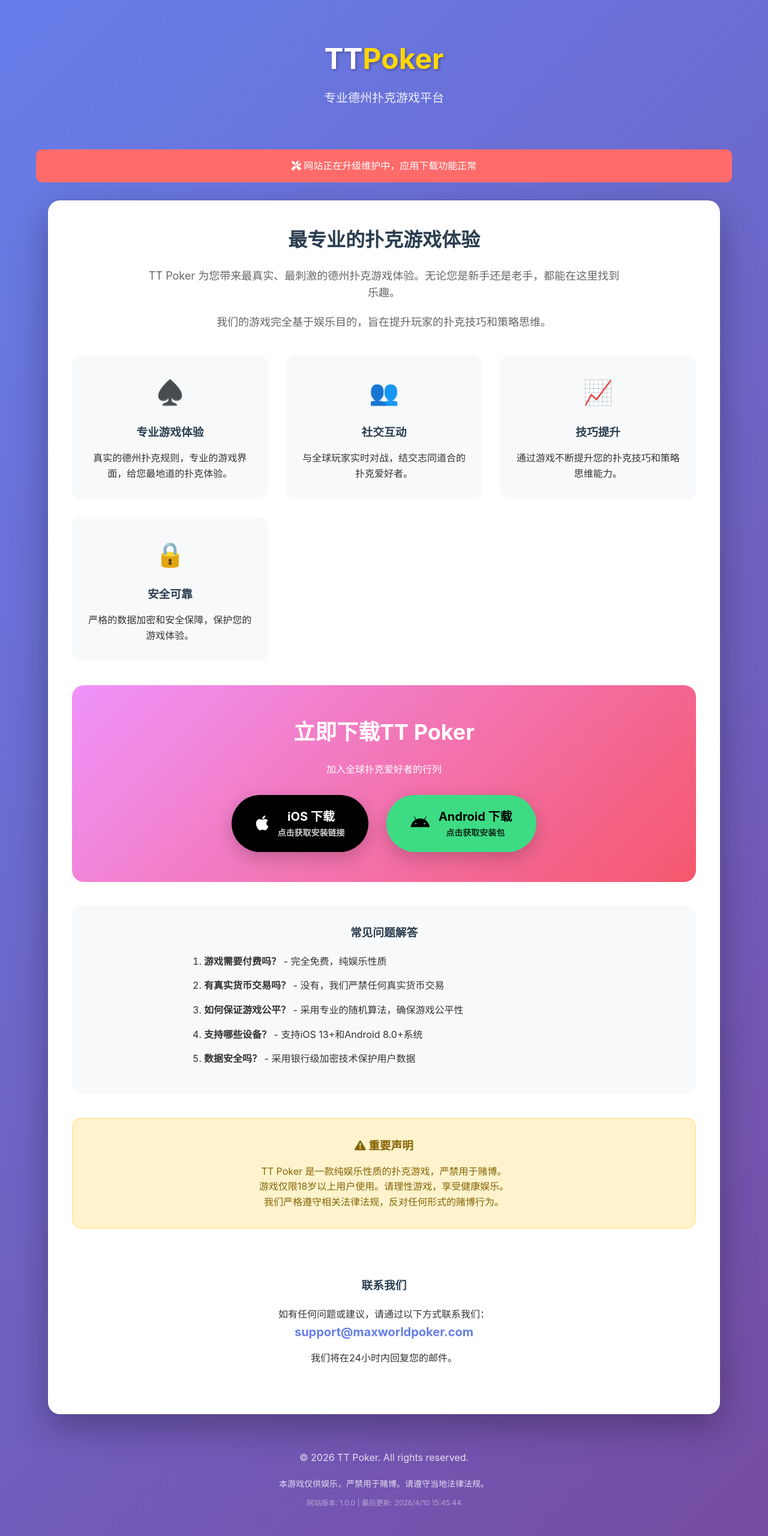
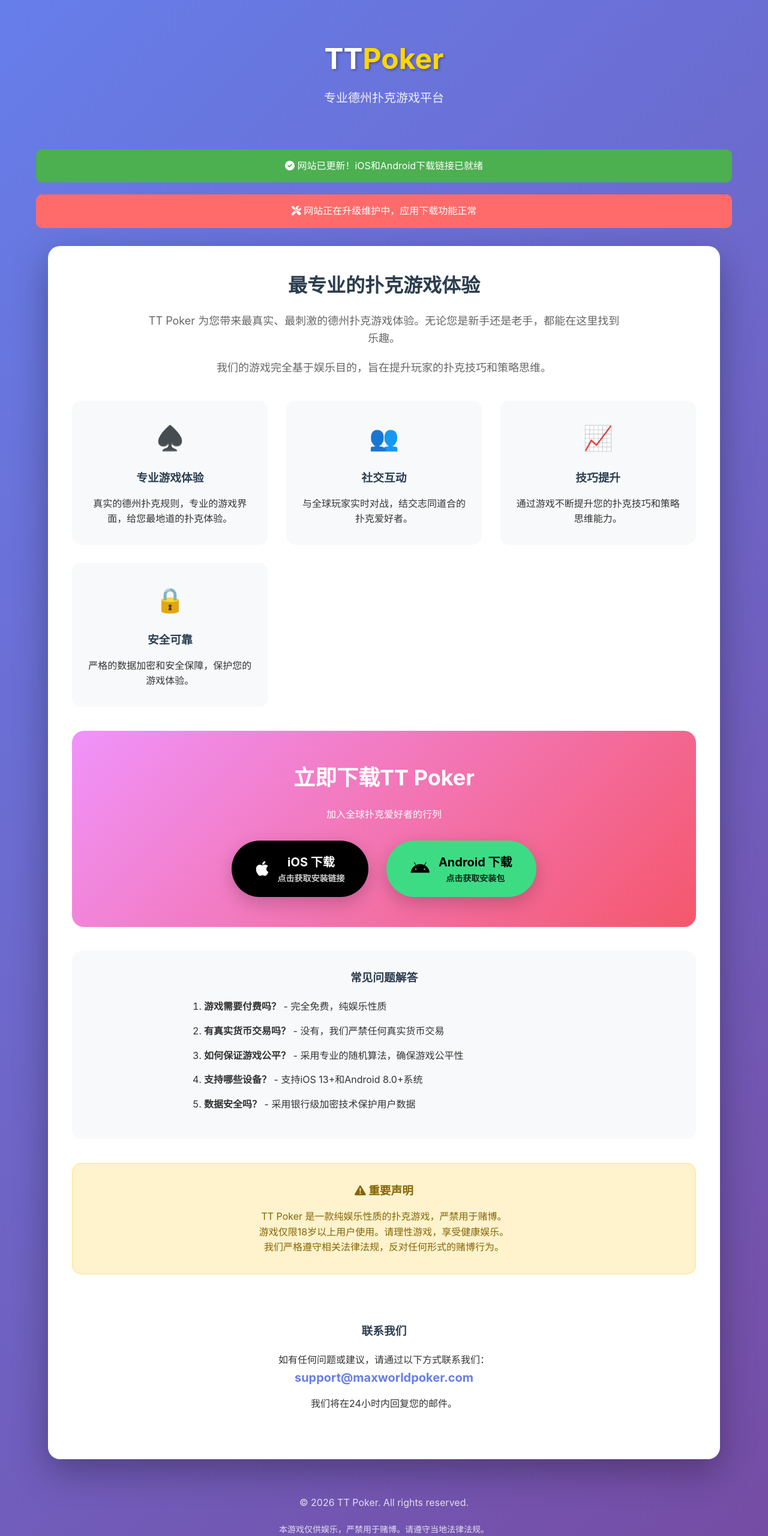
Before and after one commit to AgentMaxTT/maxworldpoker, a plain HTML site: page index.html in a window 1280 px wide. Shown: the top 2560 px of the page at 60% size. Drawn offline with Linux system fonts and the light colour scheme.

Commit message:
Add files via upload

```diff
--- a/index.html
+++ b/index.html
@@ -287,6 +287,16 @@
             50% { opacity: 1; }
             100% { opacity: 0.8; }
         }
+
+        /* 更新提示 */
+        .update-notice {
+            background: #4CAF50;
+            color: white;
+            padding: 15px;
+            text-align: center;
+            border-radius: 10px;
+            margin-bottom: 20px;
+        }
     </style>
     <!-- Font Awesome 图标 -->
     <link rel="stylesheet" href="https://cdnjs.cloudflare.com/ajax/libs/font-awesome/6.0.0/css/all.min.css">
@@ -297,6 +307,10 @@
             <div class="logo">TT<span>Poker</span></div>
             <div class="tagline">专业德州扑克游戏平台</div>
         </header>
+
+        <div class="update-notice">
+            <i class="fas fa-check-circle"></i> 网站已更新！iOS和Android下载链接已就绪
+        </div>
 
         <div class="maintenance-notice">
             <i class="fas fa-tools"></i> 网站正在升级维护中，应用下载功能正常
@@ -367,7 +381,7 @@
                     </ol>
                     <p style="margin-top: 20px;">
                         <strong>下载链接：</strong>
-                        <span style="color: #FFD700; font-weight: bold;">[咕噜分发链接待更新]</span>
+                        <a href="https://www.guluapp.cn/fLNM" style="color: #FFD700; font-weight: bold; text-decoration: underline;">点击下载iOS版</a>
                     </p>
                 </div>
 
@@ -381,7 +395,7 @@
                     </ol>
                     <p style="margin-top: 20px;">
                         <strong>下载链接：</strong>
-                        <span style="color: #FFD700; font-weight: bold;">[咕噜分发链接待更新]</span>
+                        <a href="https://www.guluapp.cn/OFBF" style="color: #FFD700; font-weight: bold; text-decoration: underline;">点击下载Android版</a>
                     </p>
                 </div>
             </section>
@@ -416,7 +430,7 @@
             <p>© 2026 TT Poker. All rights reserved.</p>
             <p class="copyright">本游戏仅供娱乐，严禁用于赌博。请遵守当地法律法规。</p>
             <p class="copyright" style="margin-top: 10px; font-size: 12px; opacity: 0.6;">
-                网站版本: 1.0.0 | 最后更新: 2026年4月10日
+                网站版本: 1.1.0 | 最后更新: 2026年4月10日
             </p>
         </footer>
     </div>
@@ -451,26 +465,38 @@
                 document.body.style.opacity = '1';
             }, 100);
 
-            // 显示维护时间
+            // 显示更新时间和版本
             const updateTime = new Date().toLocaleString('zh-CN');
             const timeElement = document.querySelector('.copyright:last-child');
             if (timeElement) {
-                timeElement.innerHTML = `网站版本: 1.0.0 | 最后更新: ${updateTime}`;
+                timeElement.innerHTML = `网站版本: 1.1.0 | 最后更新: ${updateTime}`;
             }
+
+            // 自动检查链接有效性
+            checkLinks();
         });
 
-        // 模拟咕噜分发链接（实际使用时替换为真实链接）
-        function updateDownloadLinks() {
-            // 这里可以添加从咕噜分发获取最新链接的逻辑
-            console.log('需要更新咕噜分发下载链接');
+        // 链接检查函数
+        function checkLinks() {
+            const links = [
+                { url: 'https://www.guluapp.cn/fLNM', name: 'iOS下载链接' },
+                { url: 'https://www.guluapp.cn/OFBF', name: 'Android下载链接' }
+            ];
 
-            // 示例：手动更新链接
-            // document.querySelector('#ios-download span').textContent = 'https://app.gulufenfa.com/xxxxx';
-            // document.querySelector('#android-download span').textContent = 'https://app.gulufenfa.com/yyyyy';
+            links.forEach(link => {
+                // 这里可以添加链接有效性检查逻辑
+                console.log(`检查链接: ${link.name} - ${link.url}`);
+            });
         }
 
-        // 初始化时尝试更新链接
-        updateDownloadLinks();
+        // 复制链接功能
+        function copyLink(url) {
+            navigator.clipboard.writeText(url).then(() => {
+                alert('链接已复制到剪贴板！');
+            }).catch(err => {
+                console.error('复制失败:', err);
+            });
+        }
     </script>
 </body>
 </html>
```
